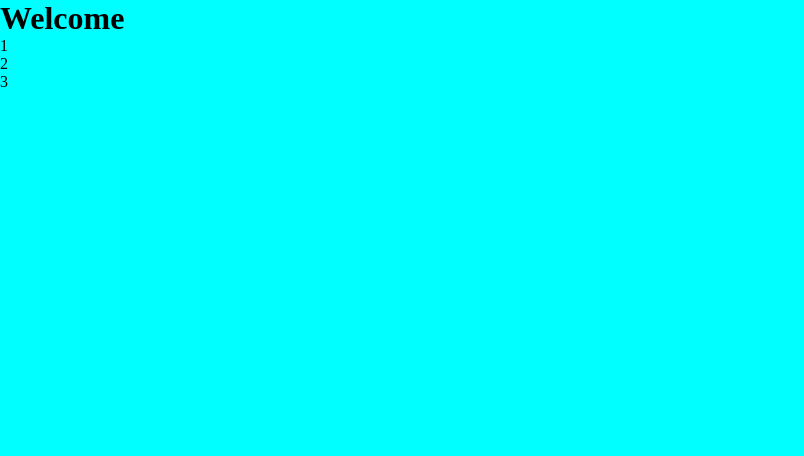
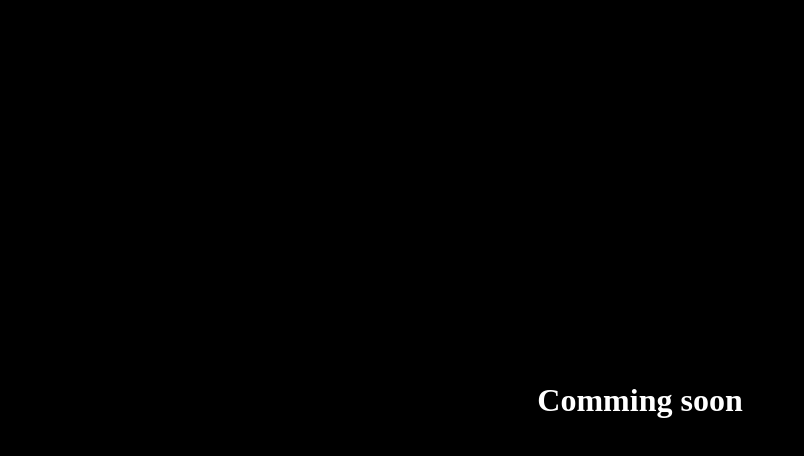
Before and after one commit to nikhilbhosale999/ineuron_Website, a plain HTML site: page index.html in a window 1280 px wide. Shown: the whole page, without its empty margins (0-804 px from the left). Drawn offline with Linux system fonts and the light colour scheme.

Commit message:
Comming soon Page

```diff
--- a/index.html
+++ b/index.html
@@ -8,12 +8,9 @@
 </head>
 <link rel="stylesheet" href="./style.css">
 <body>
-    <h1>Welcome</h1>
+    <div class="container">
+        <h1>Comming soon</h1>
+    </div>
 
-    <ul>
-        <li class="items">1</li>
-        <li class="items">2</li>
-        <li class="items">3</li>
-    </ul>
 </body>
 </html>
--- a/style.css
+++ b/style.css
@@ -3,5 +3,13 @@
     margin: 0;
 }
 body{
-    background-color: aqua;
+    background-color: #000;
+    color: #fff;
 }
+
+.container{
+    height: 100vh;
+    display: flex;
+    justify-content: center;
+    align-items: center;
+}
```
